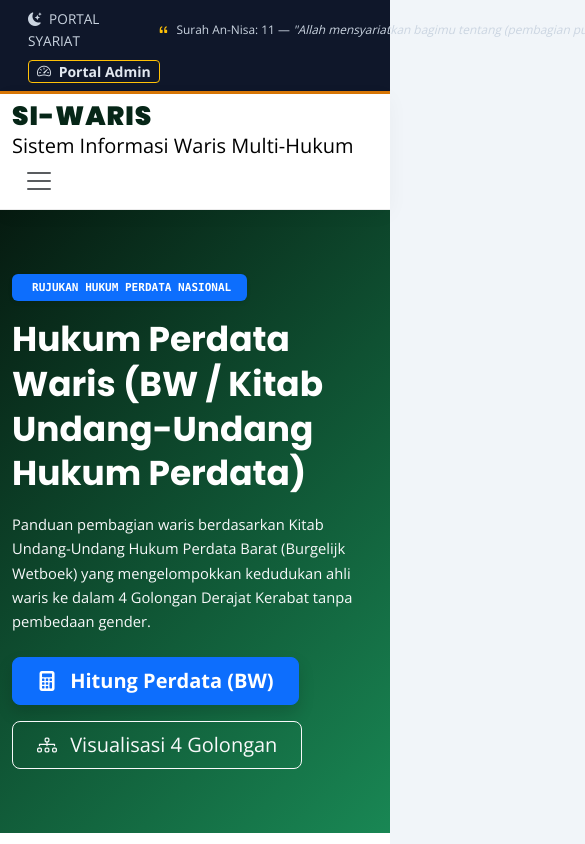
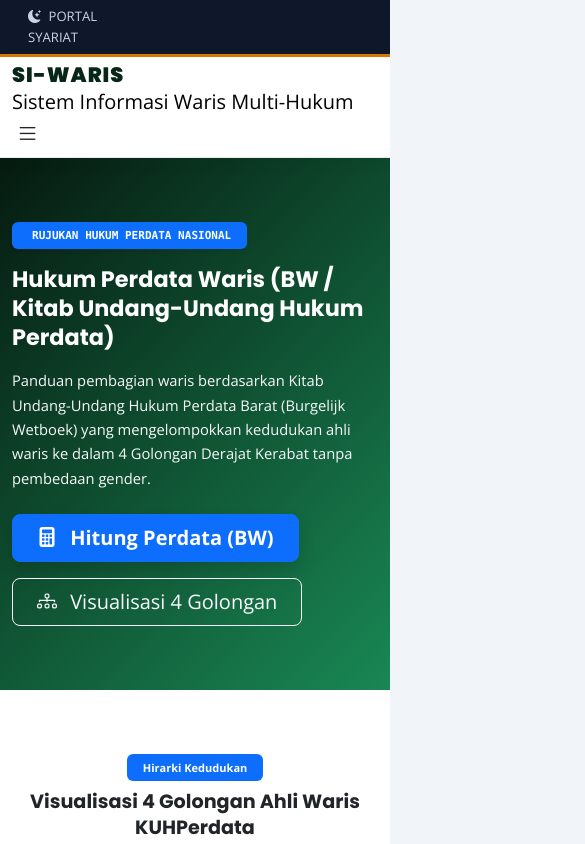
Before and after one commit to Kader2637/si-waris, a Next.js app: page /perdata in a window 390 px wide. Shown: the top 844 px of the page, 585 px wide, since content can reach past the window. Built offline with nearby package versions, Linux system fonts and the light colour scheme.

Commit message:
fix: topbar marquee ticker text for mobile responsiveness and dropdown layout

```diff
--- a/app/(public)/layout.tsx
+++ b/app/(public)/layout.tsx
@@ -8,6 +8,7 @@ export default function PublicLayout({ children }: { children: React.ReactNode }
   const pathname = usePathname();
   const router = useRouter();
   const [navbarOpen, setNavbarOpen] = useState(false);
+  const [dropdownOpen, setDropdownOpen] = useState(false);
 
   const handleHukumSelect = (e: React.ChangeEvent<HTMLSelectElement>) => {
     const val = e.target.value;
@@ -17,26 +18,37 @@ export default function PublicLayout({ children }: { children: React.ReactNode }
   };
 
   return (
-    <div className="d-flex flex-column min-vh-100 bg-light">
+    <div className="d-flex flex-column min-vh-100 bg-light overflow-x-hidden">
 
-      {/* Topbar Syariat Announcement & Ticker */}
-      <div className="wp-topbar py-2 px-3">
-        <div className="container d-flex flex-wrap justify-content-between align-items-center gap-2">
-          <div className="d-flex align-items-center gap-3">
+      {/* Topbar Syariat Announcement & Smooth Ticker Marquee */}
+      <div className="wp-topbar py-1.5 px-3">
+        <div className="container d-flex align-items-center justify-content-between gap-2">
+
+          <div className="d-flex align-items-center gap-2 shrink-0">
             <span className="wp-ticker-label">
               <i className="bi bi-moon-stars-fill me-1"></i> PORTAL SYARIAT
             </span>
-            <span className="text-truncate small" style={{ maxWidth: "600px" }}>
-              <i className="bi bi-quote me-1 text-warning"></i> Surah An-Nisa: 11 — <em>"Allah mensyariatkan bagimu tentang (pembagian pusaka untuk) anak-anakmu..."</em>
-            </span>
           </div>
-          <div className="d-flex align-items-center gap-3 small">
-            <span className="d-none d-lg-inline text-light"><i className="bi bi-calendar-check me-1 text-warning"></i> 20 Muharram 1448 H</span>
-            <span className="text-secondary opacity-50 d-none d-lg-inline">|</span>
+
+          {/* Smooth Marquee Running Quote Text */}
+          <div className="wp-ticker-container flex-fill mx-2">
+            <div className="wp-ticker-track text-light small">
+              <i className="bi bi-quote text-warning me-1"></i>
+              Surah An-Nisa: 11 — <em>"Allah mensyariatkan bagimu tentang (pembagian pusaka untuk) anak-anakmu, yaitu bagian seorang anak laki-laki sama dengan bagian dua anak perempuan..."</em>
+              <span className="mx-4 text-warning">•</span>
+              <i className="bi bi-quote text-warning me-1"></i>
+              Surah An-Nisa: 12 — <em>"Dan bagimu (suami-suami) seperdua dari harta yang ditinggalkan oleh istri-istrimu, jika mereka tidak mempunyai anak..."</em>
+            </div>
+          </div>
+
+          <div className="d-none d-lg-flex align-items-center gap-3 small shrink-0">
+            <span className="text-light"><i className="bi bi-calendar-check me-1 text-warning"></i> 20 Muharram 1448 H</span>
+            <span className="text-secondary opacity-50">|</span>
             <Link href="/admin/dashboard" className="btn btn-sm btn-outline-warning py-0 px-2.5 fs-7 fw-bold">
               <i className="bi bi-speedometer2 me-1"></i> Portal Admin
             </Link>
           </div>
+
         </div>
       </div>
 
@@ -54,16 +66,16 @@ export default function PublicLayout({ children }: { children: React.ReactNode }
 
           {/* Toggler Mobile */}
           <button
-            className="navbar-toggler border-0 shadow-none"
+            className="navbar-toggler border-0 shadow-none p-1"
             type="button"
             onClick={() => setNavbarOpen(!navbarOpen)}
             aria-label="Toggle navigation"
           >
-            <span className="navbar-toggler-icon"></span>
+            <i className="bi bi-list fs-3 text-dark"></i>
           </button>
 
           {/* Navigation Links */}
-          <div className={`collapse navbar-collapse ${navbarOpen ? "show" : ""}`}>
+          <div className={`collapse navbar-collapse ${navbarOpen ? "show py-3" : ""}`}>
             <ul className="navbar-nav mx-auto mb-2 mb-lg-0 align-items-lg-center gap-1">
 
               {/* Beranda */}
@@ -73,43 +85,57 @@ export default function PublicLayout({ children }: { children: React.ReactNode }
                 </Link>
               </li>
 
-              {/* SINGLE HOVER DROPDOWN HUKUM */}
-              <li className="nav-item dropdown">
+              {/* CLEAN MINIMAL DROPDOWN HUKUM */}
+              <li
+                className="nav-item dropdown position-relative"
+                onMouseEnter={() => setDropdownOpen(true)}
+                onMouseLeave={() => setDropdownOpen(false)}
+              >
                 <button
                   type="button"
                   className={`nav-link wp-nav-link dropdown-toggle border-0 bg-transparent ${["/syariah", "/adat-jawa", "/perdata"].includes(pathname) ? "active" : ""}`}
-                  data-bs-toggle="dropdown"
-                  aria-expanded="false"
-                  onClick={(e) => e.preventDefault()}
+                  onClick={() => setDropdownOpen(!dropdownOpen)}
+                  aria-expanded={dropdownOpen}
                 >
                   <i className="bi bi-balance-scale me-1"></i> Rujukan Hukum
                 </button>
-                <ul className="dropdown-menu shadow-lg border-0 rounded-3 p-2" style={{ minWidth: "250px" }}>
+
+                {dropdownOpen && (
+                  <div className="position-absolute top-100 start-0 pt-1 z-3">
+                    <ul className="dropdown-menu show shadow border-0 rounded-3 p-1.5 m-0" style={{ minWidth: "220px" }}>
                       <li>
-                    <span className="dropdown-header text-uppercase font-monospace fs-8 text-muted">Pilih Landasan Hukum</span>
-                  </li>
-                  <li>
-                    <Link href="/syariah" className={`dropdown-item rounded-2 py-2 d-flex align-items-center justify-content-between ${pathname === "/syariah" ? "bg-success text-white fw-bold" : ""}`}>
-                      <span><i className="bi bi-moon-stars text-success me-2"></i> Hukum Islam (Faraid KHI)</span>
-                      <span className="badge bg-success-subtle text-success fs-8">KHI</span>
+                        <Link
+                          href="/syariah"
+                          onClick={() => { setDropdownOpen(false); setNavbarOpen(false); }}
+                          className={`dropdown-item rounded-2 py-2 fw-bold small ${pathname === "/syariah" ? "bg-success text-white" : "text-dark"}`}
+                        >
+                          <i className="bi bi-moon-stars me-2 text-success"></i> Hukum Islam (Faraid)
                         </Link>
                       </li>
                       <li>
-                    <Link href="/adat-jawa" className={`dropdown-item rounded-2 py-2 d-flex align-items-center justify-content-between ${pathname === "/adat-jawa" ? "bg-warning text-dark fw-bold" : ""}`}>
-                      <span><i className="bi bi-bank text-warning me-2"></i> Hukum Adat Jawa</span>
-                      <span className="badge bg-warning-subtle text-warning-emphasis fs-8">2:1 / 1:1</span>
+                        <Link
+                          href="/adat-jawa"
+                          onClick={() => { setDropdownOpen(false); setNavbarOpen(false); }}
+                          className={`dropdown-item rounded-2 py-2 fw-bold small ${pathname === "/adat-jawa" ? "bg-warning text-dark" : "text-dark"}`}
+                        >
+                          <i className="bi bi-bank me-2 text-warning"></i> Hukum Adat Jawa
                         </Link>
                       </li>
                       <li>
-                    <Link href="/perdata" className={`dropdown-item rounded-2 py-2 d-flex align-items-center justify-content-between ${pathname === "/perdata" ? "bg-primary text-white fw-bold" : ""}`}>
-                      <span><i className="bi bi-book-half text-primary me-2"></i> Hukum Perdata (BW)</span>
-                      <span className="badge bg-primary-subtle text-primary fs-8">BW</span>
+                        <Link
+                          href="/perdata"
+                          onClick={() => { setDropdownOpen(false); setNavbarOpen(false); }}
+                          className={`dropdown-item rounded-2 py-2 fw-bold small ${pathname === "/perdata" ? "bg-primary text-white" : "text-dark"}`}
+                        >
+                          <i className="bi bi-book-half me-2 text-primary"></i> Hukum Perdata (BW)
                         </Link>
                       </li>
                     </ul>
+                  </div>
+                )}
               </li>
 
-              {/* Quick Select Option Fallback for mobile / direct navigation */}
+              {/* Quick Select Option Fallback for mobile */}
               <li className="nav-item d-lg-none my-2">
                 <select
                   className="form-select form-select-sm fw-bold border-success text-success"
@@ -140,8 +166,8 @@ export default function PublicLayout({ children }: { children: React.ReactNode }
             </ul>
 
             {/* Header Right Action CTA */}
-            <div className="d-flex align-items-center gap-2">
-              <Link href="/kalkulator" className="btn btn-success fw-bold px-4 py-2 shadow-sm">
+            <div className="d-flex align-items-center gap-2 mt-2 mt-lg-0">
+              <Link href="/kalkulator" className="btn btn-success fw-bold px-4 py-2 shadow-sm w-100 w-lg-auto text-center" onClick={() => setNavbarOpen(false)}>
                 <i className="bi bi-calculator-fill me-1"></i> Hitung Waris
               </Link>
             </div>
--- a/app/globals.css
+++ b/app/globals.css
@@ -3,7 +3,7 @@
 @import url('https://fonts.googleapis.com/css2?family=Montserrat:wght@600;700;800&family=Open+Sans:wght@400;500;600;700&family=Poppins:wght@400;500;600;700;800;900&family=Roboto:wght@400;500;700&display=swap');
 
 /* ======================================================
-   SI-WARIS SaaS Modern Dashboard & Portal Styles
+   SI-WARIS Responsive Typography & Ticker Marquee Styles
    ====================================================== */
 
 :root {
@@ -30,6 +30,7 @@ body {
   display: flex;
   flex-direction: column;
   -webkit-font-smoothing: antialiased;
+  overflow-x: hidden;
 }
 
 /* --- Heading Typography --- */
@@ -39,9 +40,9 @@ h1, h2, h3, h4, h5, h6,
   font-family: 'Poppins', 'Montserrat', sans-serif !important;
 }
 
-h1, .h1 { font-size: 2.15rem !important; font-weight: 800 !important; line-height: 1.3 !important; }
-h2, .h2 { font-size: 1.7rem !important; font-weight: 800 !important; line-height: 1.35 !important; }
-h3, .h3 { font-size: 1.35rem !important; font-weight: 700 !important; }
+h1, .h1 { font-size: clamp(1.4rem, 2vw, 2.15rem) !important; font-weight: 800 !important; line-height: 1.3 !important; }
+h2, .h2 { font-size: clamp(1.2rem, 1.6vw, 1.7rem) !important; font-weight: 800 !important; line-height: 1.35 !important; }
+h3, .h3 { font-size: clamp(1.05rem, 1.3vw, 1.35rem) !important; font-weight: 700 !important; }
 h4, .h4 { font-size: 1.15rem !important; font-weight: 700 !important; }
 h5, .h5 { font-size: 1.02rem !important; font-weight: 700 !important; }
 
@@ -51,21 +52,44 @@ p { font-size: 0.92rem !important; line-height: 1.65 !important; color: #475569;
 .wp-topbar {
   background-color: var(--wp-dark);
   color: #cbd5e1;
-  font-size: 0.85rem;
+  font-size: 0.82rem;
   padding-top: 6px;
   padding-bottom: 6px;
   border-bottom: 3px solid var(--wp-gold-main);
+  overflow: hidden;
 }
 
 .wp-topbar a { color: #e2e8f0; text-decoration: none; }
 .wp-topbar a:hover { color: var(--wp-gold-main); }
 
+.wp-ticker-container {
+  overflow: hidden;
+  white-space: nowrap;
+  position: relative;
+  width: 100%;
+}
+
+.wp-ticker-track {
+  display: inline-block;
+  white-space: nowrap;
+  animation: marqueeTicker 25s linear infinite;
+}
+
+.wp-ticker-track:hover {
+  animation-play-state: paused;
+}
+
+@keyframes marqueeTicker {
+  0% { transform: translateX(100%); }
+  100% { transform: translateX(-100%); }
+}
+
 .wp-navbar {
   background-color: #ffffff;
   border-bottom: 1px solid rgba(0, 0, 0, 0.08);
   box-shadow: 0 4px 20px rgba(0, 0, 0, 0.04);
-  padding-top: 0.6rem;
-  padding-bottom: 0.6rem;
+  padding-top: 0.5rem;
+  padding-bottom: 0.5rem;
 }
 
 .wp-brand-title {
@@ -73,7 +97,7 @@ p { font-size: 0.92rem !important; line-height: 1.65 !important; color: #475569;
   font-weight: 900 !important;
   color: var(--wp-emerald-dark);
   letter-spacing: 1px;
-  font-size: 1.65rem;
+  font-size: clamp(1.3rem, 1.5vw, 1.65rem);
   line-height: 1;
 }
 
@@ -81,9 +105,9 @@ p { font-size: 0.92rem !important; line-height: 1.65 !important; color: #475569;
   font-family: 'Poppins', sans-serif;
   font-weight: 700;
   color: var(--wp-slate) !important;
-  font-size: 0.95rem !important;
-  padding: 0.5rem 1.1rem !important;
-  border-radius: 6px;
+  font-size: 0.92rem !important;
+  padding: 0.5rem 1rem !important;
+  border-radius: 8px;
   transition: all 0.2s ease;
   white-space: nowrap;
 }
@@ -122,142 +146,8 @@ p { font-size: 0.92rem !important; line-height: 1.65 !important; color: #475569;
 .wp-footer a { color: #cbd5e1; text-decoration: none; }
 .wp-footer a:hover { color: var(--wp-gold-main); }
 
-/* ======================================================
-   DRIBBBLE-STYLE SAAS ADMIN DASHBOARD STYLING
-   ====================================================== */
-
-.saas-layout-wrapper {
-  background-color: #f8fafc;
-  min-height: 100vh;
-}
-
-.saas-sidebar {
-  width: 250px;
-  background-color: #ffffff;
-  border-right: 1px solid #e2e8f0;
-  position: sticky;
-  top: 0;
-  height: 100vh;
-  overflow-y: auto;
-}
-
-.saas-sidebar .nav-link {
-  font-family: 'Poppins', sans-serif;
-  color: #64748b;
-  font-weight: 600;
-  font-size: 0.88rem;
-  padding: 0.75rem 1.1rem;
-  border-radius: 12px;
-  display: flex;
-  align-items: center;
-  gap: 0.8rem;
-  transition: all 0.2s ease;
-}
-
-.saas-sidebar .nav-link:hover {
-  color: #4f46e5;
-  background-color: #f1f5f9;
-}
-
-.saas-sidebar .nav-link.active {
-  color: #4f46e5;
-  background-color: #e0e7ff;
-  font-weight: 700;
-}
-
-.saas-brand-icon {
-  background: linear-gradient(135deg, #4f46e5 0%, #3730a3 100%);
-  color: #ffffff;
-  width: 38px;
-  height: 38px;
-  border-radius: 12px;
-  display: flex;
-  align-items: center;
-  justify-content: center;
-  font-size: 1.1rem;
-  box-shadow: 0 4px 12px rgba(79, 70, 229, 0.3);
-}
-
-.saas-topbar {
-  background-color: #ffffff;
-  border-bottom: 1px solid #e2e8f0;
-  height: 64px;
-  padding: 0 1.75rem;
-}
-
-.saas-content {
-  flex: 1;
-  background-color: #f8fafc;
-  padding: 1.75rem;
-}
-
-/* Feature Hero Card (Gradient Indigo) */
-.saas-hero-card {
-  background: linear-gradient(135deg, #4f46e5 0%, #3730a3 100%);
-  color: #ffffff;
-  border-radius: 20px;
-  padding: 1.75rem;
-  position: relative;
-  overflow: hidden;
-  box-shadow: 0 10px 25px rgba(79, 70, 229, 0.25);
-}
-
-.saas-hero-card::after {
-  content: "";
-  position: absolute;
-  right: -20px;
-  bottom: -20px;
-  width: 140px;
-  height: 140px;
-  border: 2px solid rgba(255, 255, 255, 0.15);
-  border-radius: 50%;
-  pointer-events: none;
-}
-
-.saas-stat-card-sm {
-  background: #ffffff;
-  border: 1px solid #e2e8f0;
-  border-radius: 16px;
-  padding: 1.25rem;
-  box-shadow: 0 2px 8px rgba(0, 0, 0, 0.02);
-  transition: transform 0.2s ease;
-}
-
-.saas-stat-card-sm:hover {
-  transform: translateY(-2px);
-  box-shadow: 0 8px 20px rgba(0, 0, 0, 0.05);
-}
-
-/* Mini Calendar Widget */
-.saas-calendar-card {
-  background: #ffffff;
-  border: 1px solid #e2e8f0;
-  border-radius: 16px;
-  padding: 1.25rem;
-}
-
-.saas-calendar-grid {
-  display: grid;
-  grid-template-columns: repeat(7, 1fr);
-  gap: 4px;
-  text-align: center;
-  font-size: 0.8rem;
-}
-
-.saas-calendar-day {
-  padding: 6px 0;
-  border-radius: 8px;
-  color: #475569;
-}
-
-.saas-calendar-day.active {
-  background-color: #4f46e5;
-  color: #ffffff;
-  font-weight: 700;
-}
-
 /* Custom Scrollbar */
 ::-webkit-scrollbar { width: 5px; }
 ::-webkit-scrollbar-track { background: #f8fafc; }
 ::-webkit-scrollbar-thumb { background: #cbd5e1; border-radius: 99px; }
-::-webkit-scrollbar-thumb:hover { background: #4f46e5; }
+::-webkit-scrollbar-thumb:hover { background: #198754; }
```
Lines whose indentation alone changed are shown as unchanged.
